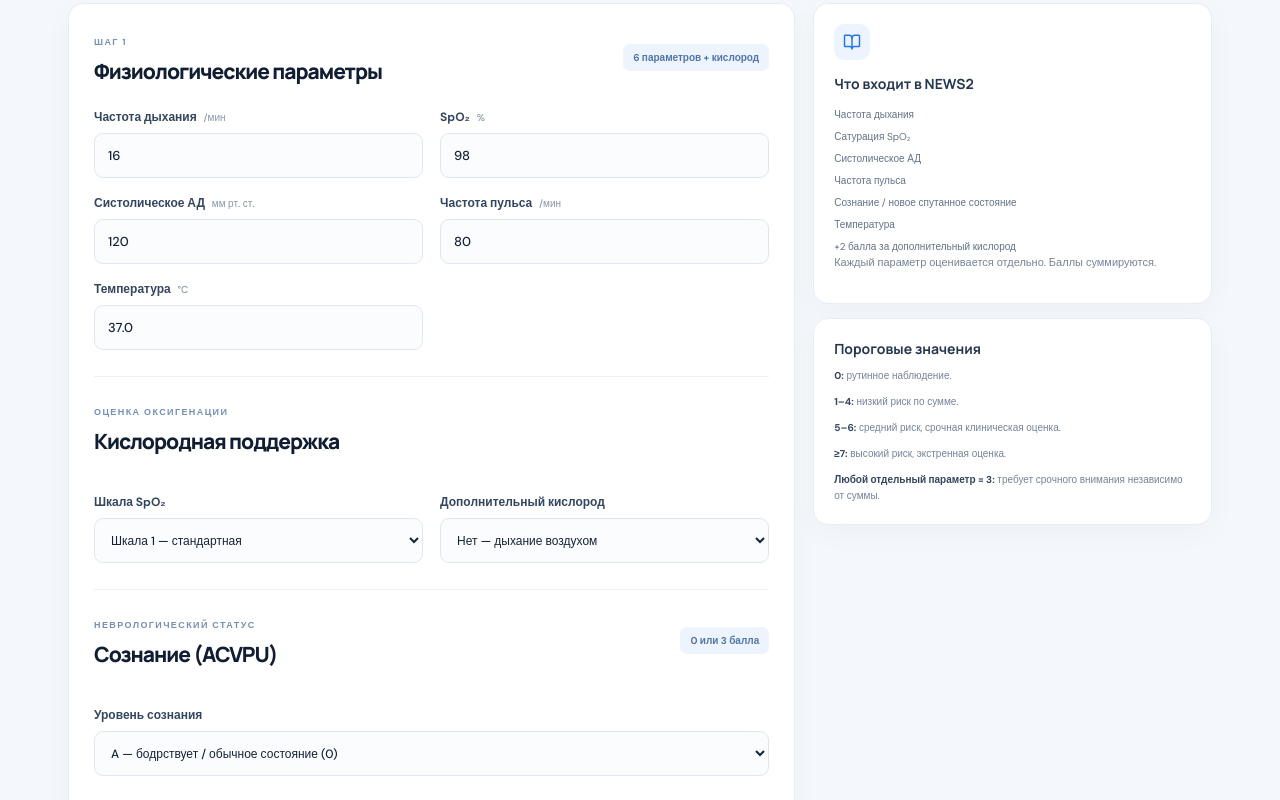
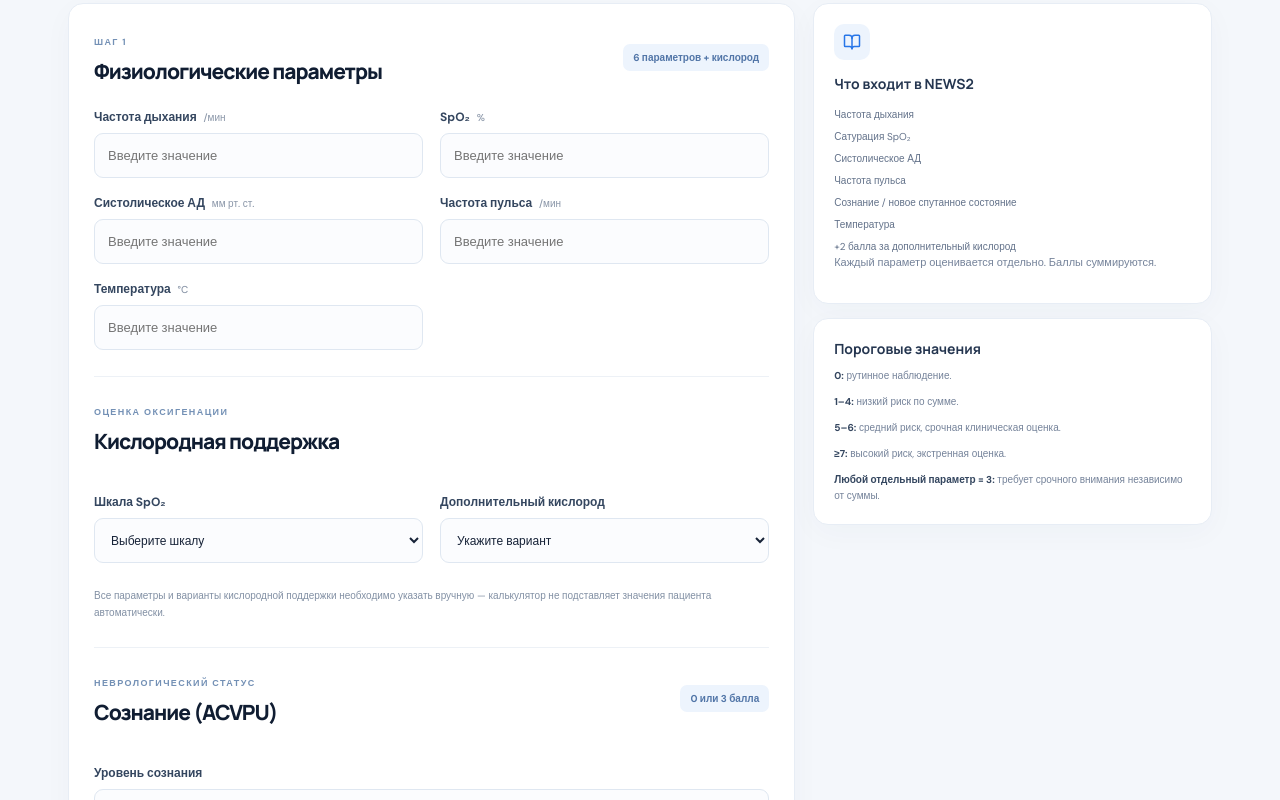
Before and after one commit to Whiterx/medcalc-pro-next, a React (Vite) app: page /medcalc-pro-next/calculators/news2 in a window 1280 px wide. Shown: the part 300-1100 px from the top of the page. Built offline with nearby package versions, Linux system fonts and the light colour scheme.

Commit message:
fix: require explicit NEWS2 patient inputs

```diff
--- a/src/calculators/emergency/NEWS2Calculator.tsx
+++ b/src/calculators/emergency/NEWS2Calculator.tsx
@@ -5,9 +5,9 @@ import { calculateNEWS2, type NEWS2Input, type NEWS2Result } from './news2'
 import { NEWS2_REFERENCE } from './news2.reference'
 
 const initialValues = {
-  respiratoryRate: '16', spo2: '98', spo2Scale: '1' as '1' | '2',
-  supplementalOxygen: 'no' as 'no' | 'yes', systolicBP: '120', pulse: '80',
-  temperature: '37.0', consciousness: 'alert' as NEWS2Input['consciousness'],
+  respiratoryRate: '', spo2: '', spo2Scale: '' as '' | '1' | '2',
+  supplementalOxygen: '' as '' | 'no' | 'yes', systolicBP: '', pulse: '',
+  temperature: '', consciousness: '' as '' | NEWS2Input['consciousness'],
 }
 
 function NumberField({ label, unit, value, onChange, min, max, step = '1' }: {
@@ -15,7 +15,7 @@ function NumberField({ label, unit, value, onChange, min, max, step = '1' }: {
   min: number; max: number; step?: string
 }) {
   return <label className="calc-field"><span>{label} <small>{unit}</small></span>
-    <input type="number" inputMode="decimal" min={min} max={max} step={step} value={value} onChange={(event) => onChange(event.target.value)} required />
+    <input type="number" inputMode="decimal" min={min} max={max} step={step} placeholder={`Введите значение`} value={value} onChange={(event) => onChange(event.target.value)} required />
   </label>
 }
 
@@ -38,6 +38,11 @@ export default function NEWS2Calculator() {
 
   function handleCalculate(event: FormEvent<HTMLFormElement>) {
     event.preventDefault()
+    if (Object.values(values).some((value) => value.trim() === '')) {
+      setError('Заполните все числовые поля и выберите значения для шкалы SpO₂, кислородной поддержки и уровня сознания.')
+      setResult(null)
+      return
+    }
     const numeric = [values.respiratoryRate, values.spo2, values.systolicBP, values.pulse, values.temperature].map(Number)
     if (numeric.some((value) => !Number.isFinite(value)) ||
       Number(values.respiratoryRate) < 0 || Number(values.respiratoryRate) > 100 ||
@@ -93,25 +98,29 @@ export default function NEWS2Calculator() {
             <div className="panel-heading"><div><span className="panel-kicker">ОЦЕНКА ОКСИГЕНАЦИИ</span><h2>Кислородная поддержка</h2></div></div>
             <div className="field-grid">
               <label className="calc-field"><span>Шкала SpO₂</span>
-                <select value={values.spo2Scale} onChange={(e) => update('spo2Scale', e.target.value as '1' | '2')}>
+                <select required value={values.spo2Scale} onChange={(e) => update('spo2Scale', e.target.value as '1' | '2')}>
+                  <option value="">Выберите шкалу</option>
                   <option value="1">Шкала 1 — стандартная</option>
                   <option value="2">Шкала 2 — целевая SpO₂ 88–92%</option>
                 </select>
               </label>
               <label className="calc-field"><span>Дополнительный кислород</span>
-                <select value={values.supplementalOxygen} onChange={(e) => update('supplementalOxygen', e.target.value as 'no' | 'yes')}>
+                <select required value={values.supplementalOxygen} onChange={(e) => update('supplementalOxygen', e.target.value as 'no' | 'yes')}>
+                  <option value="">Укажите вариант</option>
                   <option value="no">Нет — дыхание воздухом</option>
                   <option value="yes">Да — получает кислород</option>
                 </select>
               </label>
             </div>
+            <p className="field-hint">Все параметры и варианты кислородной поддержки необходимо указать вручную — калькулятор не подставляет значения пациента автоматически.</p>
             {values.spo2Scale === '2' && <p className="clinical-warning"><ShieldAlert size={14} /> Шкалу 2 применять только по решению квалифицированного специалиста при подтверждённой гиперкапнической дыхательной недостаточности и целевой SpO₂ 88–92%. Само наличие ХОБЛ не является достаточным основанием.</p>}
           </div>
 
           <div className="news2-section">
             <div className="panel-heading"><div><span className="panel-kicker">НЕВРОЛОГИЧЕСКИЙ СТАТУС</span><h2>Сознание (ACVPU)</h2></div><span className="points-label">0 или 3 балла</span></div>
             <label className="calc-field"><span>Уровень сознания</span>
-              <select value={values.consciousness} onChange={(e) => update('consciousness', e.target.value as NEWS2Input['consciousness'])}>
+              <select required value={values.consciousness} onChange={(e) => update('consciousness', e.target.value as NEWS2Input['consciousness'])}>
+                <option value="">Выберите состояние</option>
                 <option value="alert">A — бодрствует / обычное состояние (0)</option>
                 <option value="new-confusion">Новое спутанное сознание (3)</option>
                 <option value="voice">V — реагирует на голос (3)</option>
```
